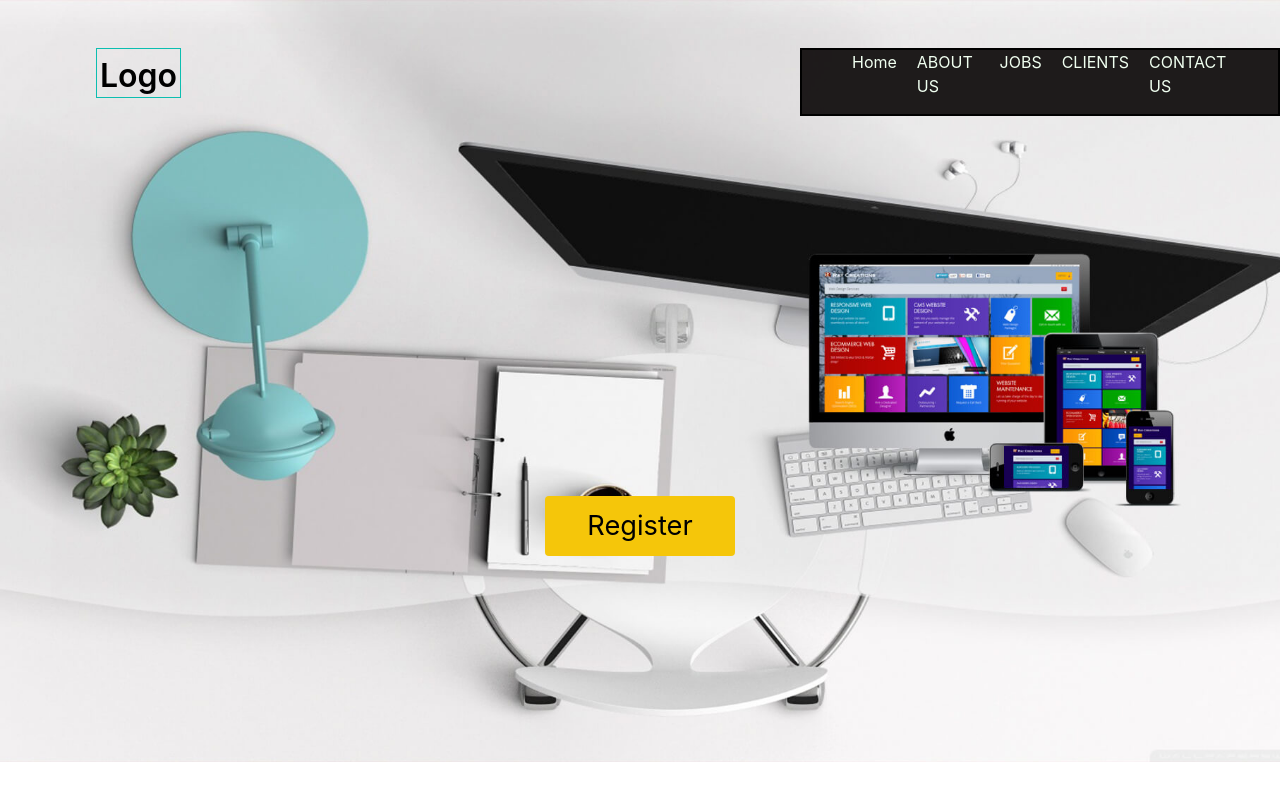
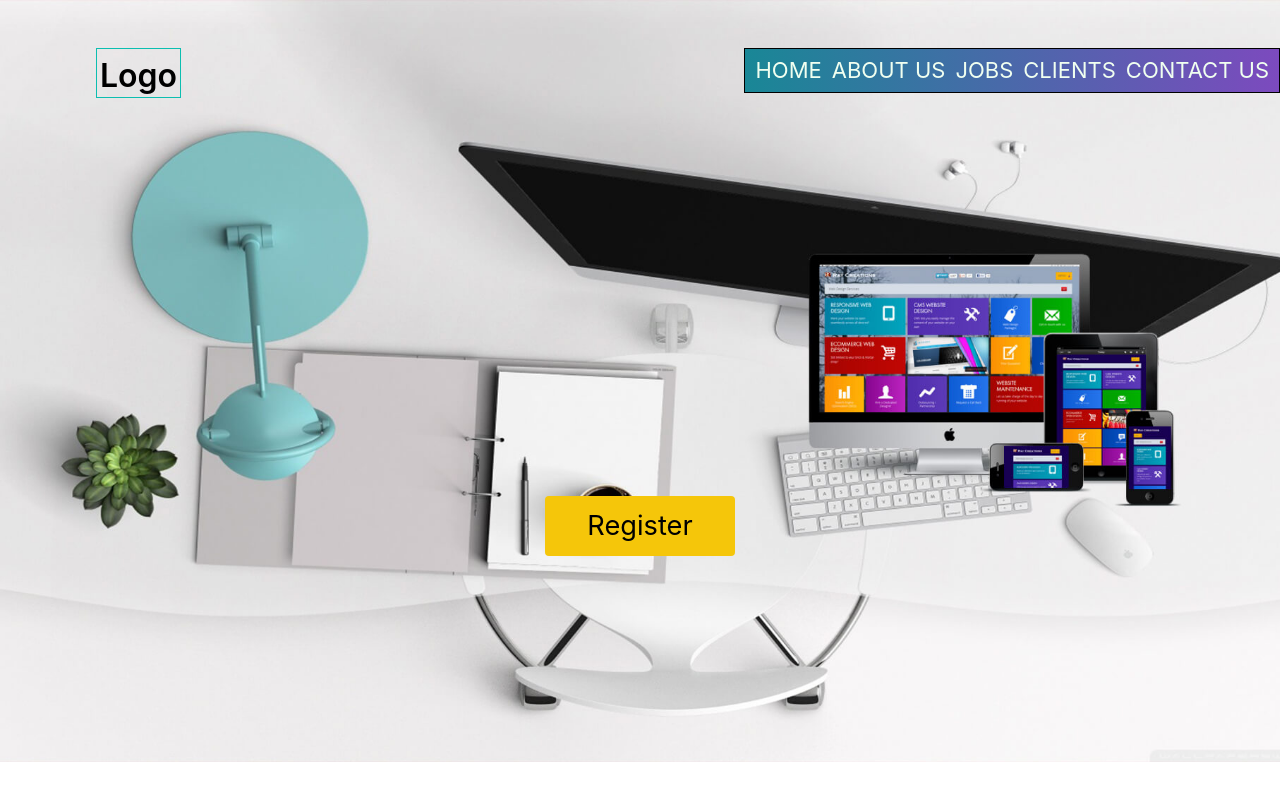
Before and after one commit to udayskai/ConsultancyDemo_Project_Repo, a React (Create React App) app: page / in a window 1280 px wide. Built offline with nearby package versions, Linux system fonts and the light colour scheme.

Commit message:
Ui update

```diff
--- a/src/component/home/home.css
+++ b/src/component/home/home.css
@@ -14,13 +14,11 @@ div.homeMainRoot{
 
 
 div.NavabrHolder{
- border: 2px solid black;
- width: fit-content;
+ border: 1px solid black;
  position: absolute;
- margin-left:800px;
+ right: 0px;
  margin-top: 3rem;;
-
- background-color: rgba(27, 24, 24, 0.986);
+background-color: rgba(27, 24, 24, 0.986);
 }
 
 div.logo{
--- a/src/component/navbar/navbar.css
+++ b/src/component/navbar/navbar.css
@@ -2,21 +2,27 @@
 
 ul.navbarUl{
     list-style: none;
-   text-decoration:none ;
-   padding: 0px 40px;
    display :flex;
    justify-content:space-between;
+   margin: 0 auto;
+   padding:5px;
    flex-direction: row;
+   background-image: linear-gradient(to Right , rgb(25, 135, 150),rgb(124, 74, 190));
+
 }
 
 ul.navbarUl li{
-    /* border:1px solid rgb(153, 255, 0); */
-    margin: 0px 10px;
+    margin: 0px 5px;
      cursor: pointer;
 }
 
 ul.navbarUl li a {
-    font-size: 1rem;
+    font-size: 22px;
+    text-decoration: none;
     font-weight: 400;
     color: honeydew;
 }
+
+ul.navbarUl li a:hover{
+    color: rgb(253, 249, 14);
+}
--- a/src/component/navbar/navbar.jsx
+++ b/src/component/navbar/navbar.jsx
@@ -10,7 +10,7 @@ export let Navbar = () => {
 
             <div className="NAVBARMAIN">
                 <ul className="navbarUl">
-                    <Li name="Home" />
+                    <Li name="HOME" />
                     <Li name="ABOUT US" />
                     <Li name="JOBS" />
                     <Li name="CLIENTS" />
```
